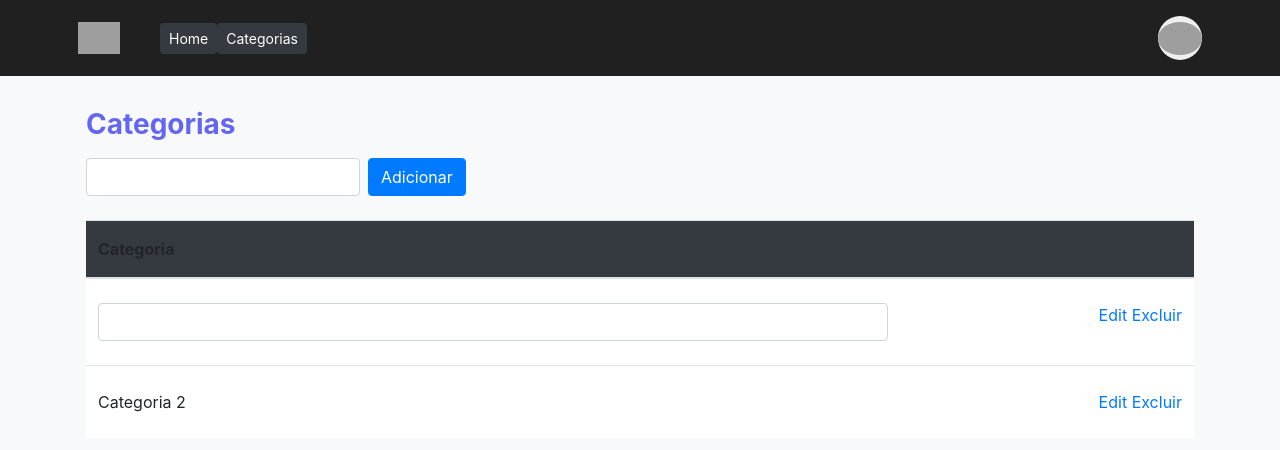
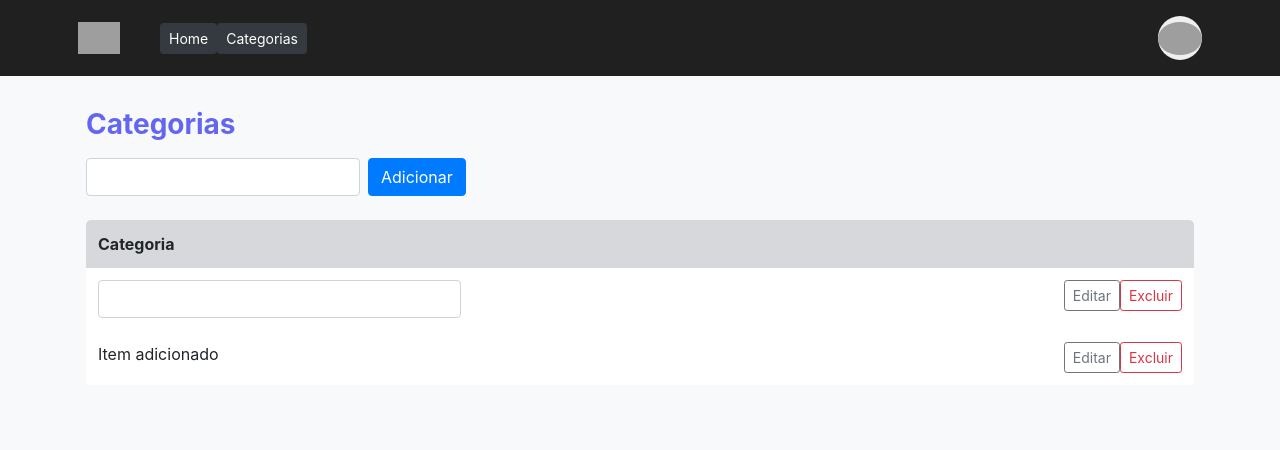
Before and after one commit to reinaldonunes/finances-nuxt, a Nuxt app: page /categories in a window 1280 px wide. Shown: the top 450 px of the page. Built offline with nearby package versions, Linux system fonts and the light colour scheme; grey boxes are pictures that could not be loaded.

Commit message:
Feat: finished default configuration of categories screen

```diff
--- a/pages/categories.vue
+++ b/pages/categories.vue
@@ -16,61 +16,48 @@
         </div>
       </div>
 
-      <table class="table box-shadow">
-        <thead class="bg-dark">
+      <table class="table">
+        <thead class="table-secondary">
           <tr>
-          <th
-            scope="col"
-            class="px-6 py-3 text-left text-xs font-medium text-gray-500 uppercase tracking-wider"
-          >
-            Categoria
-          </th>
-          <th
-            scope="col"
-            class="relative px-6 py-3"
-          >
-            <span class="sr-only">Edit</span>
-          </th>
+            <th scope="col" colspan="2">Categoria</th>
           </tr>
         </thead>
-        <tbody class="bg-white divide-y divide-gray-200">
+        <tbody class="divide-y divide-gray-200">
           <tr class="bg-white">
-          <td class="px-6 py-4 whitespace-nowrap text-sm font-medium text-gray-900">
-            <div class="w-72">
+            <td class="border-bottom-dark">
+              <div class="w-50">
                 <AppFormInput />
               </div>
             </td>
-
-          <td class="px-6 py-4 whitespace-nowrap text-right text-sm font-medium space-x-4">
+            <td class="text-right">
               <a
                 href="#"
-              class="text-indigo-600 hover:text-indigo-900"
-            >Edit
+                class="btn btn-sm btn-outline-secondary"
+              >Editar
               </a>
 
               <a
                 href="#"
-              class="text-red-600 hover:text-red-900"
+                class="btn btn-sm btn-outline-danger"
               >Excluir
               </a>
             </td>
           </tr>
 
           <tr class="bg-white">
-          <td class="px-6 py-4 whitespace-nowrap text-sm font-medium text-gray-900">
-            Categoria 2
+            <td class="border-bottom-dark">
+              Item adicionado
             </td>
-
-          <td class="px-6 py-4 whitespace-nowrap text-right text-sm font-medium space-x-4">
+            <td class="text-right">
               <a
                 href="#"
-              class="text-indigo-600 hover:text-indigo-900"
-            >Edit
+                class="btn btn-sm btn-outline-secondary"
+              >Editar
               </a>
 
               <a
                 href="#"
-              class="text-red-600 hover:text-red-900"
+                class="btn btn-sm btn-outline-danger"
               >Excluir
               </a>
             </td>
@@ -102,3 +89,13 @@ export default {
   methods: {},
 };
 </script>
+<style scoped>
+  .table{
+    border-radius:5px;
+    overflow:hidden;
+  }
+  .table th,
+  .table td{
+    border:0px !important;
+  }
+</style>
```
Lines whose indentation alone changed are shown as unchanged.
